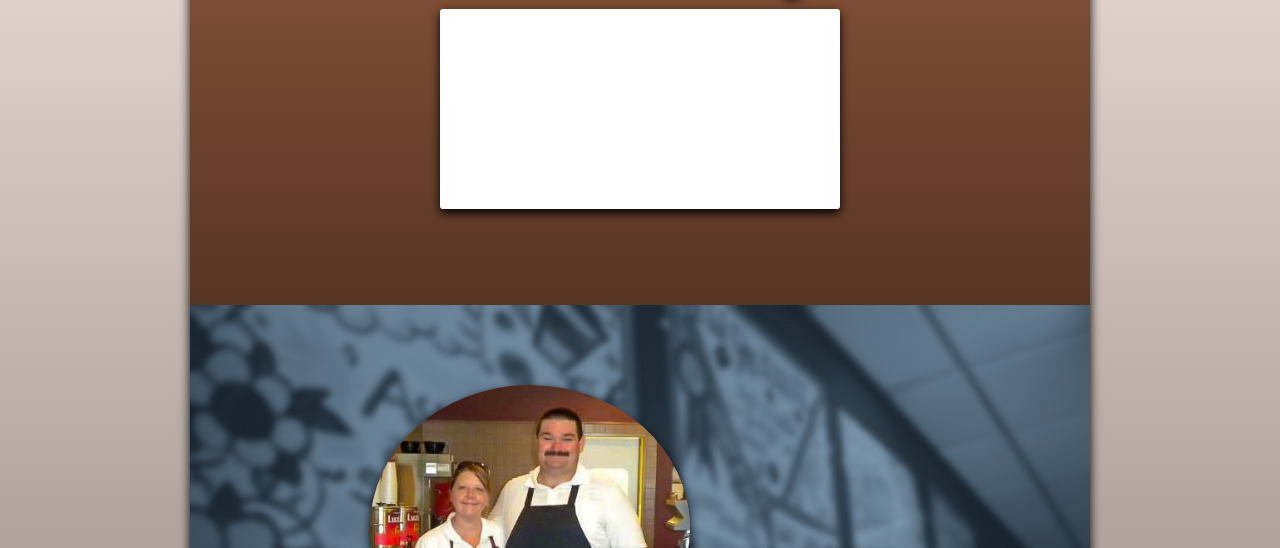
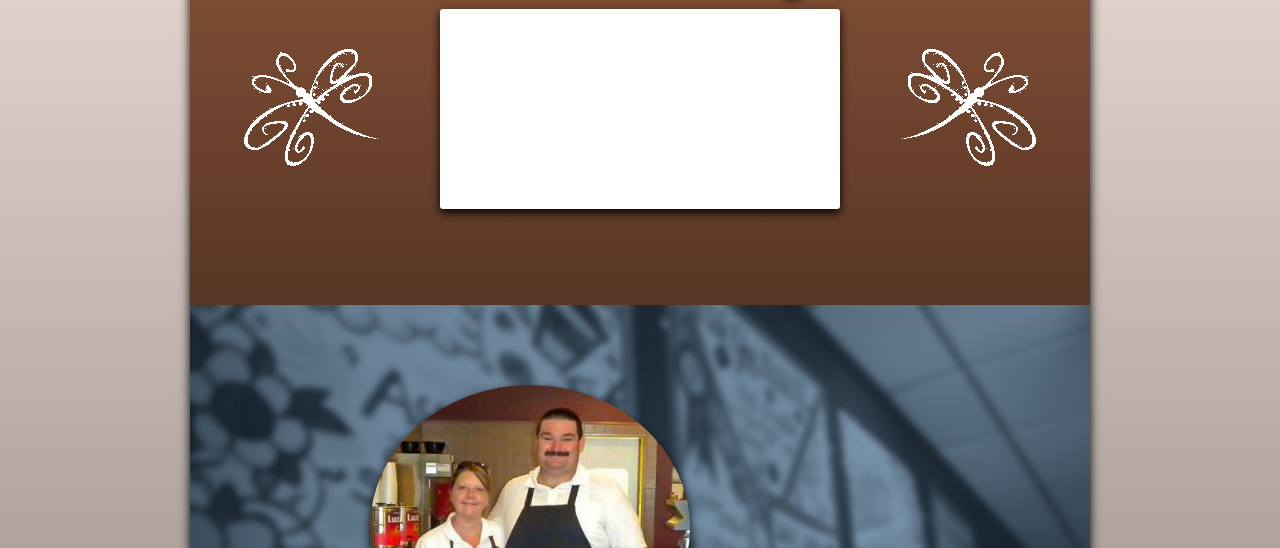
Before and after one commit to thomasmachado/Serenity, a plain HTML site: page index.html in a window 1280 px wide. Shown: the part 195-743 px from the top of the page. Drawn offline with Linux system fonts and the light colour scheme.

Commit message:
Add dragonflies to splash page
fixed #9:  Dragonflies were added to the splash page to add the Serenity 'feeling.'

```diff
--- a/index.html
+++ b/index.html
@@ -9,8 +9,9 @@
             <header>
                 <h1>Serenity</br>Coffee Shop</h1>
                 <div id='slideShow'>
-
                 </div>
+                <img id='bug1' src='assets/dragonFly.gif' />
+                <img id='bug2' src='assets/dragonFly.gif' />
             </header>
             <div id='about'>
                 <img src='assets/tyson2.jpg' />
--- a/main.css
+++ b/main.css
@@ -22,7 +22,7 @@ header {
 header > h1 {
     position:relative;
     font-family:Papyrus;
-    display:inline-block;
+    display:block;
     text-align:center;
     font-size:70px;
     margin:12px auto;
@@ -40,6 +40,31 @@ header > h1 {
     margin:auto;
     box-shadow: 0px 4px 10px black;
     border-radius:3px;
+    z-index:5;
+}
+
+#bug1 {
+    display:block;
+    position:relative;
+    margin-left:30px;
+    margin-right:auto;
+    margin-top:-170px;
+    margin-bottom:auto;
+}
+
+#bug2 {
+    display:block;
+    position:relative;
+    margin-left:auto;
+    margin-right:30px;
+    margin-top:-144px;
+    margin-bottom:auto;
+    -moz-transform: scaleX(-1);
+    -o-transform: scaleX(-1);
+    -webkit-transform: scaleX(-1);
+    transform: scaleX(-1);
+    filter: FlipH;
+        -ms-filter: "FlipH";
 }
 
 main {
```
Also changed, not shown: assets/dragonFly.gif (added), 1 other file.
